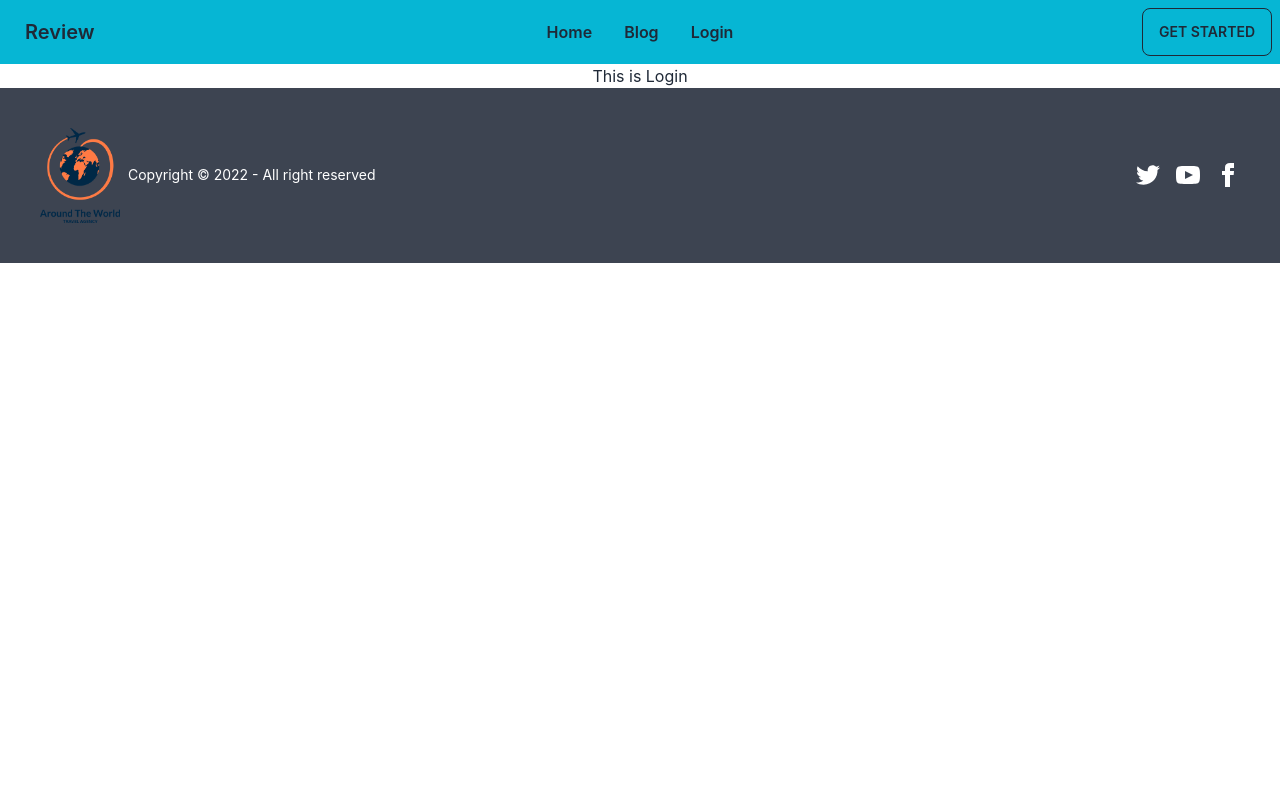
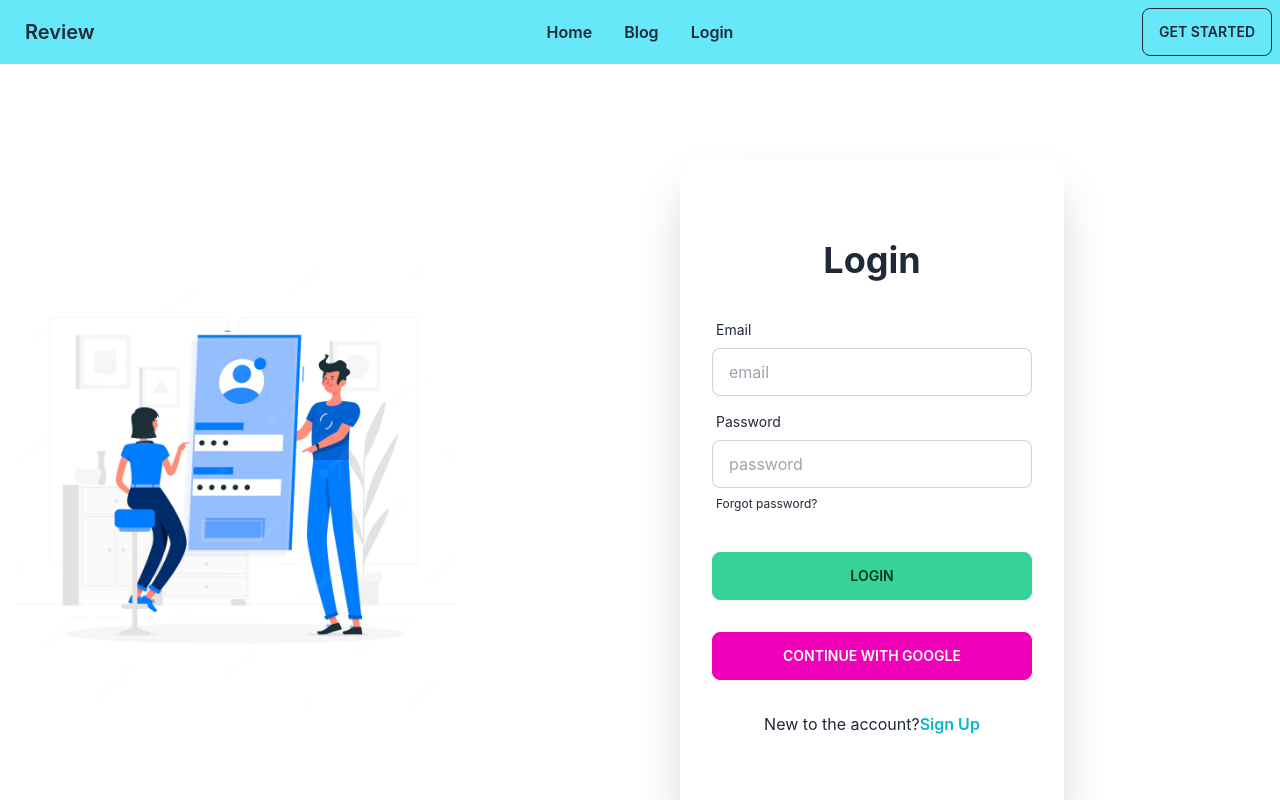
Before and after one commit to Rahat-Ul-Anwar/service-review-client, a React (Create React App) app: page /login in a window 1280 px wide. Shown: the top 800 px of the page. Built offline with nearby package versions, Linux system fonts and the light colour scheme.

Commit message:
login added

```diff
--- a/src/pages/Login/Login.js
+++ b/src/pages/Login/Login.js
@@ -1,11 +1,66 @@
-import React from 'react';
-
+import React from "react";
+import { Link } from "react-router-dom";
+import img from "../../assets/login.webp";
 const Login = () => {
-    return (
-        <div>
-            <h2>This is Login</h2>
+  return (
+    <div className="hero w-full my-20">
+      <div className="hero-content grid gap-20 md:grid-cols-2 flex-col lg:flex-row">
+        <div className="text-center lg:text-left">
+          <img className="w-3/4" src={img} alt="" srcset="" />
         </div>
-    );
+        <div className="card flex-shrink-0 w-full max-w-sm shadow-2xl py-20 bg-base-100">
+          <h1 className="text-4xl text-center font-bold">Login</h1>
+          <form className="card-body">
+            <div className="form-control">
+              <label className="label">
+                <span className="label-text">Email</span>
+              </label>
+              <input
+                type="text"
+                placeholder="email"
+                name="email"
+                className="input input-bordered"
+                required
+              />
+            </div>
+            <div className="form-control">
+              <label className="label">
+                <span className="label-text">Password</span>
+              </label>
+              <input
+                type="text"
+                placeholder="password"
+                name="password"
+                className="input input-bordered"
+                required
+              />
+              <label className="label">
+                <Link href="#" className="label-text-alt link link-hover">
+                  Forgot password?
+                </Link>
+              </label>
+            </div>
+            <div className="form-control mt-6">
+              <input className="btn btn-success" type="submit" value="Login" />
+            </div>
+            <div className="form-control mt-6">
+              <input
+                className="btn btn-secondary"
+                type="submit"
+                value="Continue with Google"
+              />
+            </div>
+          </form>
+          <p className="text-center">
+            New to the account?
+            <Link className="text-cyan-500 font-semibold" to="/register">
+              Sign Up
+            </Link>
+          </p>
+        </div>
+      </div>
+    </div>
+  );
 };
 
 export default Login;
--- a/src/pages/shared/Header/Header.js
+++ b/src/pages/shared/Header/Header.js
@@ -13,7 +13,7 @@
 
 
       return (
-          <div className="navbar bg-cyan-500">
+          <div className="navbar bg-cyan-300">
           <div className="navbar-start">
             <div className="dropdown">
               <label tabIndex={0} className="btn btn-ghost lg:hidden">
```
Also changed, not shown: src/assets/login.webp (added), src/pages/Blog/Blog.js (line endings or trailing spaces).
